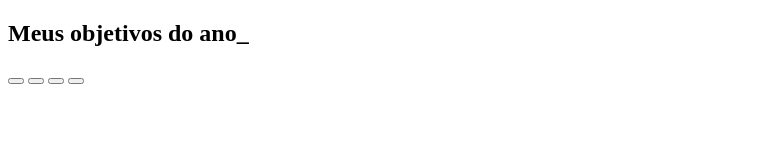
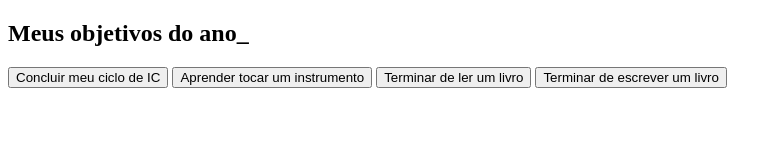
Before and after one commit to LucasCardoso15/projetoDeVida-LucasDaRozaCardoso, a plain HTML site: page index.html in a window 1280 px wide. Shown: the whole page, without its empty margins (0-782 px from the left). Drawn offline with Linux system fonts and the light colour scheme.

Commit message:
commit message

```diff
--- a/index.html
+++ b/index.html
@@ -12,12 +12,10 @@
            Meus objetivos do ano<span>_</span></h2>
        <div class="conteud">
            <div class="botoes">
-               <button class="botao"></button>
-               <button class="botao"></button>
-               <button class="botao"></button>
-               <button class="botao"></button>
-
-
+               <button class="botao">Concluir meu ciclo de IC</button>
+               <button class="botao">Aprender  tocar um instrumento</button>
+               <button class="botao">Terminar de ler um livro</button>
+               <button class="botao">Terminar de escrever um livro</button>
            </div>
        </div>
    </section>
--- /dev/null
+++ b/style.css
@@ -0,0 +1,12 @@
+:root{
+    --cor-de-fundo: #1e1e1e;
+    --verde:#6fff57;
+    --branco: #ffffff;
+    --botao-ativo: #3a375e;
+    --botao-intivo: rgba(58,55,94,0.5);
+    --texto-fundo: rgba(58,55,94,0.3);
+}
+body{
+    background-color: var(--cor-de-fundo);
+    color: var(--branco);
+}
```
Also changed, not shown: projetoDeVida-LucasDaRozaCardoso/index.html (deleted, +0 -25 lines), projetoDeVida-LucasDaRozaCardoso/style.css (deleted), 1 other file.
